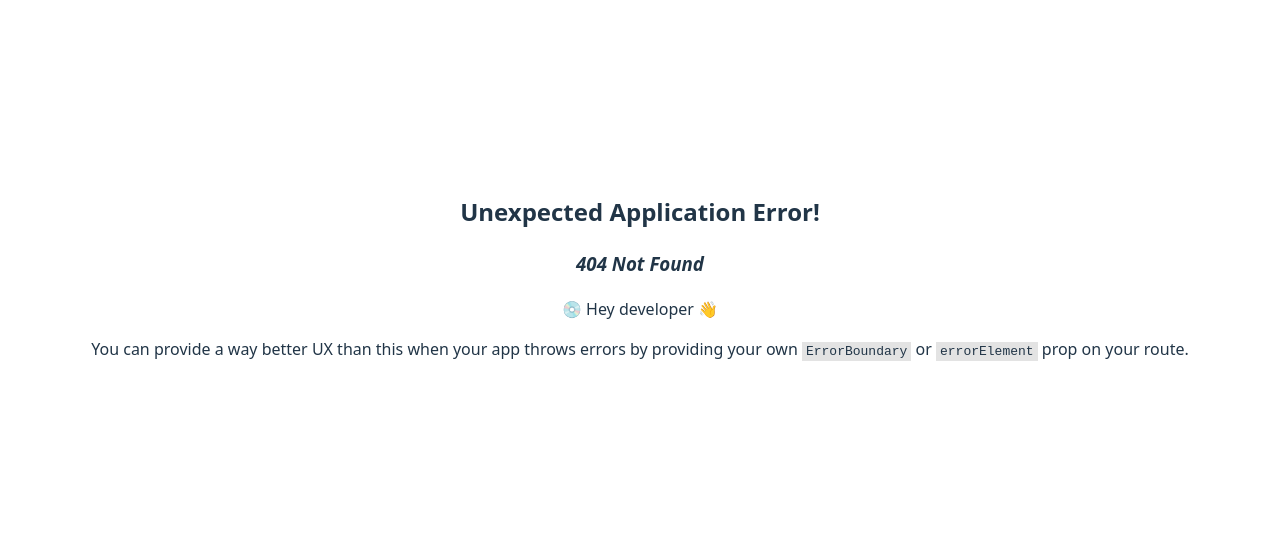
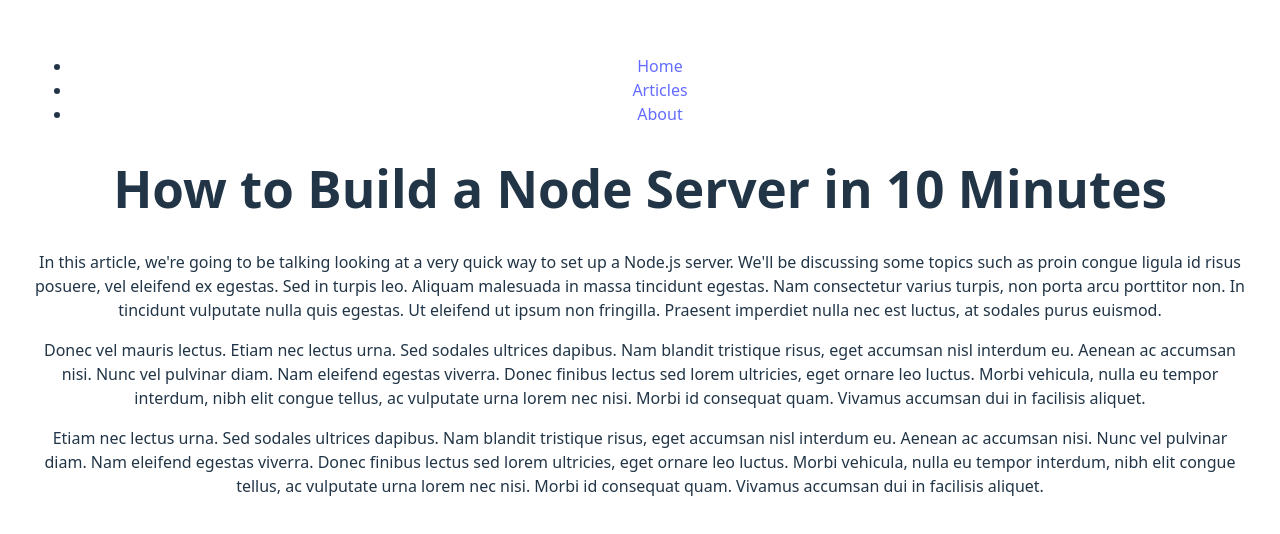
Before and after one commit to RavishankarDuMCA10/React-Creating-And-Hosting, a React (Vite) app in the folder front-end/: page /articles/learn-node in a window 1280 px wide. Before the commit this address had no page. Shown: the part 124-658 px from the top of the page. Built offline with nearby package versions, Linux system fonts and the light colour scheme.

Commit message:
URL parameters with React Router.

```diff
--- a/front-end/src/App.jsx
+++ b/front-end/src/App.jsx
@@ -12,7 +12,7 @@
   children: [
     { path: '/',element: <HomePage /> },
     { path: '/articles',element: <ArticlesListPage /> },
-    { path: '/article',element: <ArticlePage /> },
+    { path: '/articles/:name',element: <ArticlePage /> },
     { path: '/about',element: <AboutPage /> }
   ]
 }]
--- a/front-end/src/NavBar.jsx
+++ b/front-end/src/NavBar.jsx
@@ -11,9 +11,6 @@
                     <Link to="/articles">Articles</Link>
                 </li>
                 <li>
-                    <Link to="/article">Article</Link>
-                </li>
-                <li>
                     <Link to="/about">About</Link>
                 </li>
             </ul>
--- /dev/null
+++ b/front-end/src/article-content.js
@@ -0,0 +1,77 @@
+const articles = [
+    {
+        name: 'learn-react',
+        title: 'The Fastest Way to Learn React',
+        content: [
+            `Welcome! Today we're going to be talking about the fastest way to
+            learn React. We'll be discussing some topics such as proin congue
+            ligula id risus posuere, vel eleifend ex egestas. Sed in turpis leo.
+            Aliquam malesuada in massa tincidunt egestas. Nam consectetur varius turpis,
+            non porta arcu porttitor non. In tincidunt vulputate nulla quis egestas. Ut
+            eleifend ut ipsum non fringilla. Praesent imperdiet nulla nec est luctus, at
+            sodales purus euismod.`,
+            `Donec vel mauris lectus. Etiam nec lectus urna. Sed sodales ultrices dapibus.
+            Nam blandit tristique risus, eget accumsan nisl interdum eu. Aenean ac accumsan
+            nisi. Nunc vel pulvinar diam. Nam eleifend egestas viverra. Donec finibus lectus
+            sed lorem ultricies, eget ornare leo luctus. Morbi vehicula, nulla eu tempor
+            interdum, nibh elit congue tellus, ac vulputate urna lorem nec nisi. Morbi id
+            consequat quam. Vivamus accumsan dui in facilisis aliquet.`,
+            `Etiam nec lectus urna. Sed sodales ultrices dapibus.
+            Nam blandit tristique risus, eget accumsan nisl interdum eu. Aenean ac accumsan
+            nisi. Nunc vel pulvinar diam. Nam eleifend egestas viverra. Donec finibus lectus
+            sed lorem ultricies, eget ornare leo luctus. Morbi vehicula, nulla eu tempor
+            interdum, nibh elit congue tellus, ac vulputate urna lorem nec nisi. Morbi id
+            consequat quam. Vivamus accumsan dui in facilisis aliquet.`,
+        ]
+    },    {
+        name: 'learn-node',
+        title: 'How to Build a Node Server in 10 Minutes',
+        content: [
+            `In this article, we're going to be talking looking at a very quick way
+            to set up a Node.js server. We'll be discussing some topics such as proin congue
+            ligula id risus posuere, vel eleifend ex egestas. Sed in turpis leo.
+            Aliquam malesuada in massa tincidunt egestas. Nam consectetur varius turpis,
+            non porta arcu porttitor non. In tincidunt vulputate nulla quis egestas. Ut
+            eleifend ut ipsum non fringilla. Praesent imperdiet nulla nec est luctus, at
+            sodales purus euismod.`,
+            `Donec vel mauris lectus. Etiam nec lectus urna. Sed sodales ultrices dapibus.
+            Nam blandit tristique risus, eget accumsan nisl interdum eu. Aenean ac accumsan
+            nisi. Nunc vel pulvinar diam. Nam eleifend egestas viverra. Donec finibus lectus
+            sed lorem ultricies, eget ornare leo luctus. Morbi vehicula, nulla eu tempor
+            interdum, nibh elit congue tellus, ac vulputate urna lorem nec nisi. Morbi id
+            consequat quam. Vivamus accumsan dui in facilisis aliquet.`,
+            `Etiam nec lectus urna. Sed sodales ultrices dapibus.
+            Nam blandit tristique risus, eget accumsan nisl interdum eu. Aenean ac accumsan
+            nisi. Nunc vel pulvinar diam. Nam eleifend egestas viverra. Donec finibus lectus
+            sed lorem ultricies, eget ornare leo luctus. Morbi vehicula, nulla eu tempor
+            interdum, nibh elit congue tellus, ac vulputate urna lorem nec nisi. Morbi id
+            consequat quam. Vivamus accumsan dui in facilisis aliquet.`,
+        ]
+    },     {
+        name: 'mongodb',
+        title: 'Learn MongoDB',
+        content: [
+            `Today is the day I talk about something which scares most people: resumes.
+            In reality, I'm not sure why people have such a hard time with proin congue
+            ligula id risus posuere, vel eleifend ex egestas. Sed in turpis leo.
+            Aliquam malesuada in massa tincidunt egestas. Nam consectetur varius turpis,
+            non porta arcu porttitor non. In tincidunt vulputate nulla quis egestas. Ut
+            eleifend ut ipsum non fringilla. Praesent imperdiet nulla nec est luctus, at
+            sodales purus euismod.`,
+            `Donec vel mauris lectus. Etiam nec lectus urna. Sed sodales ultrices dapibus.
+            Nam blandit tristique risus, eget accumsan nisl interdum eu. Aenean ac accumsan
+            nisi. Nunc vel pulvinar diam. Nam eleifend egestas viverra. Donec finibus lectus
+            sed lorem ultricies, eget ornare leo luctus. Morbi vehicula, nulla eu tempor
+            interdum, nibh elit congue tellus, ac vulputate urna lorem nec nisi. Morbi id
+            consequat quam. Vivamus accumsan dui in facilisis aliquet.`,
+            `Etiam nec lectus urna. Sed sodales ultrices dapibus.
+            Nam blandit tristique risus, eget accumsan nisl interdum eu. Aenean ac accumsan
+            nisi. Nunc vel pulvinar diam. Nam eleifend egestas viverra. Donec finibus lectus
+            sed lorem ultricies, eget ornare leo luctus. Morbi vehicula, nulla eu tempor
+            interdum, nibh elit congue tellus, ac vulputate urna lorem nec nisi. Morbi id
+            consequat quam. Vivamus accumsan dui in facilisis aliquet.`,
+        ]
+    },
+];
+
+export default articles;
--- a/front-end/src/pages/ArticlePage.jsx
+++ b/front-end/src/pages/ArticlePage.jsx
@@ -1,7 +1,13 @@
+import { useParams } from "react-router-dom";
+import articles from "../article-content";
+
 export default function ArticlePage() {
+    const { name } = useParams();
+    const article = articles.find(a => a.name === name)
     return (
-        <main>
-            <h1>This is the Article Page!</h1>
-        </main>
+        <>
+            <h1>{article.title}</h1>
+            {article.content.map(p => <p key={p}>{p}</p>)}
+        </>
     );
 }
```
